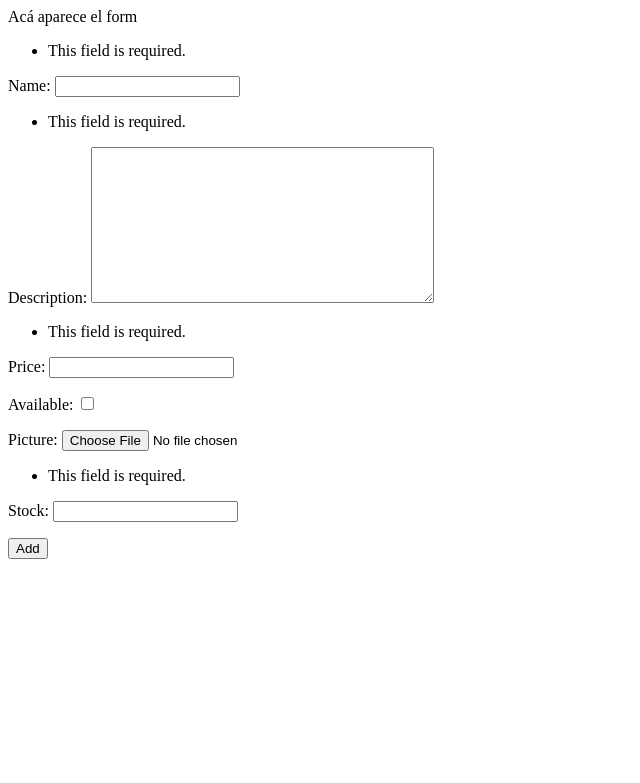
After one commit to danderi/django-coffee-shop, a Django app: page /products/add/ in a window 1280 px wide. The commit adds this page. Shown: the top 783 px of the page, without its empty margins (0-640 px from the left). Run offline with Django 5.2, Linux system fonts and the light colour scheme.

Commit message:
Form, add product template and url added. Now we can add new products from the view

```diff
--- a/coffee_shop/urls.py
+++ b/coffee_shop/urls.py
@@ -15,13 +15,14 @@ Including another URLconf
     2. Add a URL to urlpatterns:  path('blog/', include('blog.urls'))
 """
 from django.contrib import admin
-from django.urls import path
+from django.urls import path, include
 from products.views import list_products
 from django.conf import settings
 from django.conf.urls.static import static
 
 urlpatterns = [
     path('admin/', admin.site.urls),
-    path('products/', list_products, name='list_products'),
+    path('products/', include('products.urls')),
+
 ]
 urlpatterns += static(settings.MEDIA_URL, document_root=settings.MEDIA_ROOT)
--- /dev/null
+++ b/products/forms.py
@@ -0,0 +1,21 @@
+from django import forms
+from .models import Product
+
+class ProductForm(forms.Form):
+    name = forms.CharField(max_length=200, label="Name")
+    description = forms.CharField(label="Description", widget=forms.Textarea)
+    price = forms.DecimalField(max_digits=10, decimal_places=2, label="Price")
+    available = forms.BooleanField(initial=True, label="Available", required=False)
+    photo = forms.ImageField(label="Picture", required=False)
+    stock = forms.IntegerField(initial=0, label="Stock")
+
+    def save(self):
+        Product.objects.create(
+            name=self.cleaned_data['name'],
+            description=self.cleaned_data['description'],
+            price=self.cleaned_data['price'],
+            available=self.cleaned_data['available'],
+            photo=self.cleaned_data['photo'],
+            stock=self.cleaned_data['stock'],
+
+        )
--- /dev/null
+++ b/products/urls.py
@@ -0,0 +1,8 @@
+from django.urls import path
+from .views import ProductFormView
+from .views import list_products
+
+urlpatterns = [
+    path('add/', ProductFormView.as_view(), name = "add_product"),
+    path('list/', list_products, name="list_products")
+]
--- a/products/views.py
+++ b/products/views.py
@@ -1,7 +1,27 @@
 from django.shortcuts import render
+from django.urls import reverse_lazy
 from .models import Product
+from django.views import generic
+from .forms import ProductForm
 
 # Create your views here.
 def list_products(request):
     products = Product.objects.all()
     return render(request, 'products/list.html', {'products': products})
+
+class ProductFormView(generic.FormView):
+    template_name = "products/add_product.html"
+    form_class = ProductForm
+    success_url = reverse_lazy('add_product')
+
+    def get_form_kwargs(self):
+        kwargs = super().get_form_kwargs()
+        kwargs.update({
+            'data': self.request.POST,
+            'files': self.request.FILES,
+        })
+        return kwargs
+
+    def form_valid(self, form):
+        form.save()
+        return super().form_valid(form)
--- /dev/null
+++ b/templates/products/add_product.html
@@ -0,0 +1,7 @@
+Acá aparece el form
+
+<form action ="{% url "add_product" %}" method = 'post' enctype="multipart/form-data">
+    {%  csrf_token  %}
+    {{form.as_p}}
+    <button type = "submit"> Add </button>
+</form>
--- a/templates/products/list.html
+++ b/templates/products/list.html
@@ -11,6 +11,10 @@
     </div>
     {% if product.photo %}
     <img src="{{ product.photo.url }}" alt="{{ product.name }}" class="w-full h-48 object-cover rounded-md mb-4">
+    {% else %}
+    <div class="w-full h-48 bg-gray-200 flex items-center justify-center">
+        <span>Sin foto</span>
+    </div>
     {% endif %}
 
     {% empty %}
```
